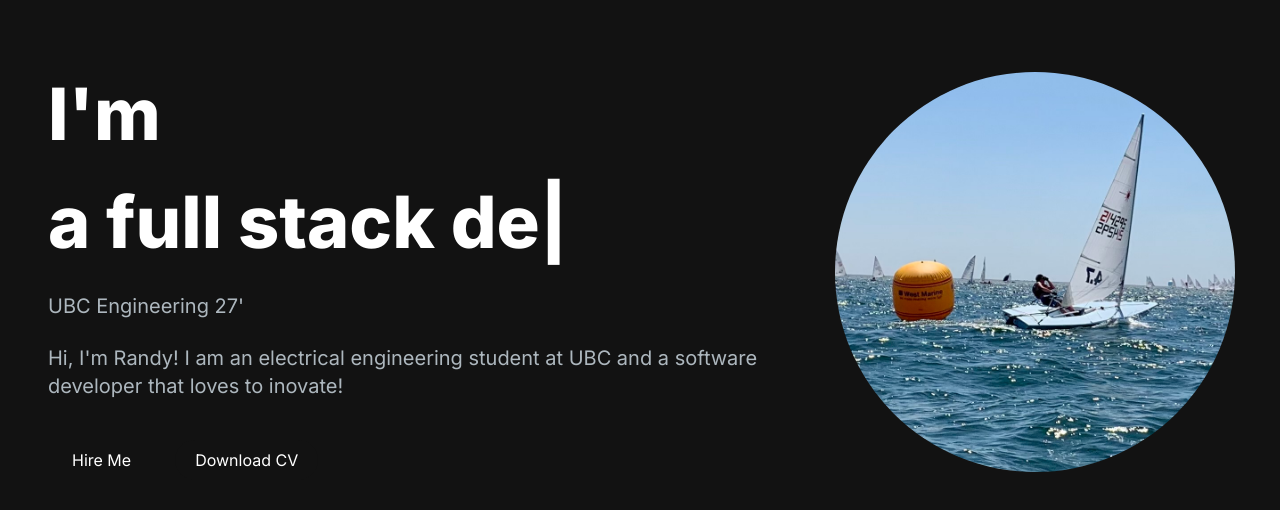
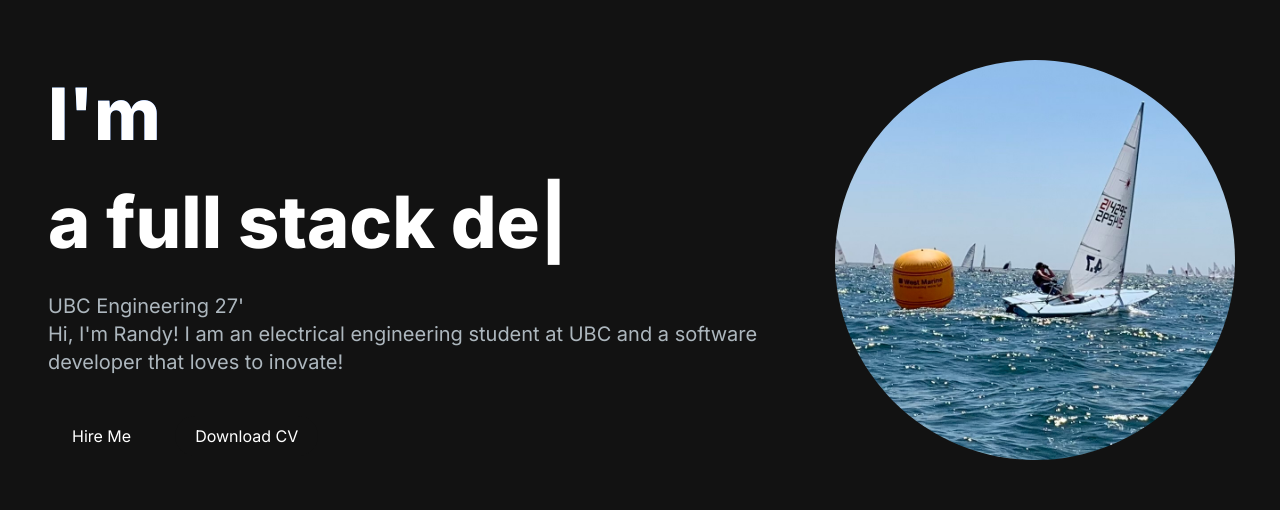
Before and after one commit to randyren278/randy-portfolio, a Next.js app: page / in a window 1280 px wide. Shown: the part 116-626 px from the top of the page. Built offline with nearby package versions, Linux system fonts and the light colour scheme.

Commit message:
span formatting error

```diff
--- a/app/components/NameType.tsx
+++ b/app/components/NameType.tsx
@@ -16,7 +16,7 @@ const NameType = () => {
           className="col-span-8 place-self-center text-center sm:text-left justify-self-start"
         >
           <h1 className="text-white mb-4 text-4xl sm:text-5xl lg:text-7xl lg:leading-normal font-extrabold">
-            <span className="text-white bg-clip-text bg-gradient-to-r from-primary-400 to-secondary-600">
+            <span className="text-white bg-clip-text bg-gradient-to-r from-blue-400 to-blue-600">
               I&apos;m{" "}
             </span>
             <br></br>
@@ -37,10 +37,9 @@ const NameType = () => {
             />
           </h1>
           <p className="text-[#ADB7BE] text-base sm:text-lg mb-6 lg:text-xl">
-            <p className="text-[#ADB7BE] text-base sm:text-lg mb-6 lg:text-xl">
-                UBC Engineering 27'
-            </p>
-            Hi, I'm Randy! I am an electrical engineering student at UBC and a software developer that loves to inovate!
+            <span className="block">UBC Engineering 27'</span>
+            Hi, I'm Randy! I am an electrical engineering student at UBC and a
+            software developer that loves to inovate!
           </p>
           <div>
             <Link
```
